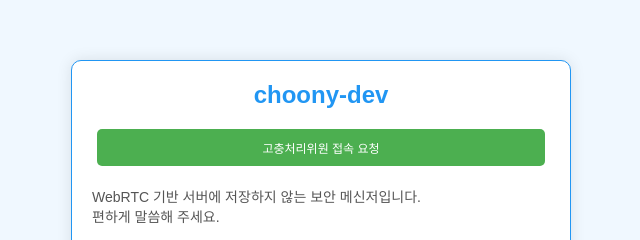
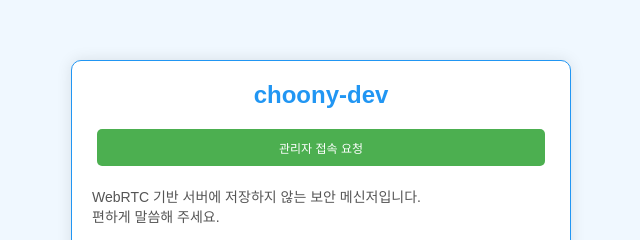
Before and after one commit to choony-dev/choony-dev.github.io, a plain HTML site: page index.html in a window 1280 px wide. Shown: the part 142-382 px from the top of the page, 319-959 px from the left. Drawn offline with Linux system fonts and the light colour scheme.

Commit message:
Update index.html

```diff
--- a/index.html
+++ b/index.html
@@ -12,7 +12,7 @@
         <div class="chat-window">
             <h1 class="title">choony-dev</h1>
             <div class="button-container">
-                <button id="notify-button">고충처리위원 접속 요청</button>
+                <button id="notify-button">관리자 접속 요청</button>
             </div>
             <p>WebRTC 기반 서버에 저장하지 않는 보안 메신저입니다.</p>
             <p style="margin-top: 0;">편하게 말씀해 주세요.</p>
```
